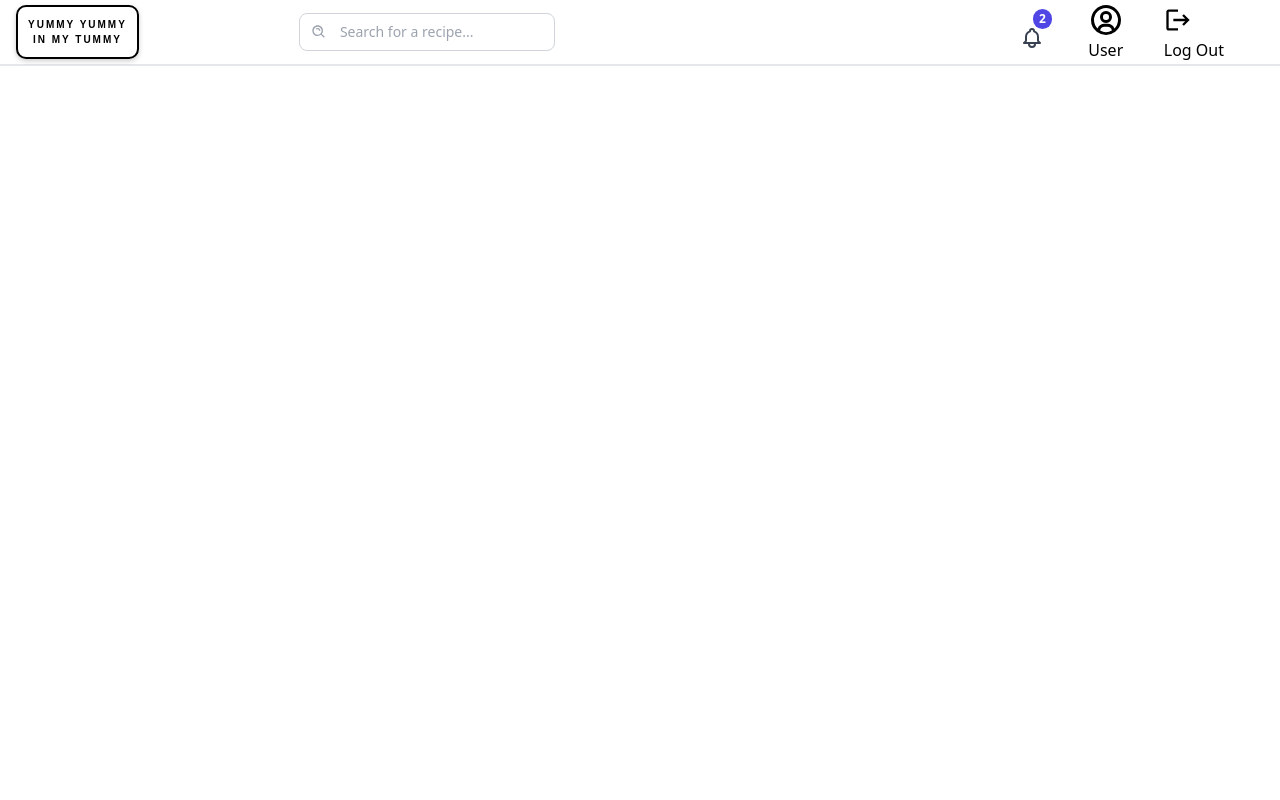
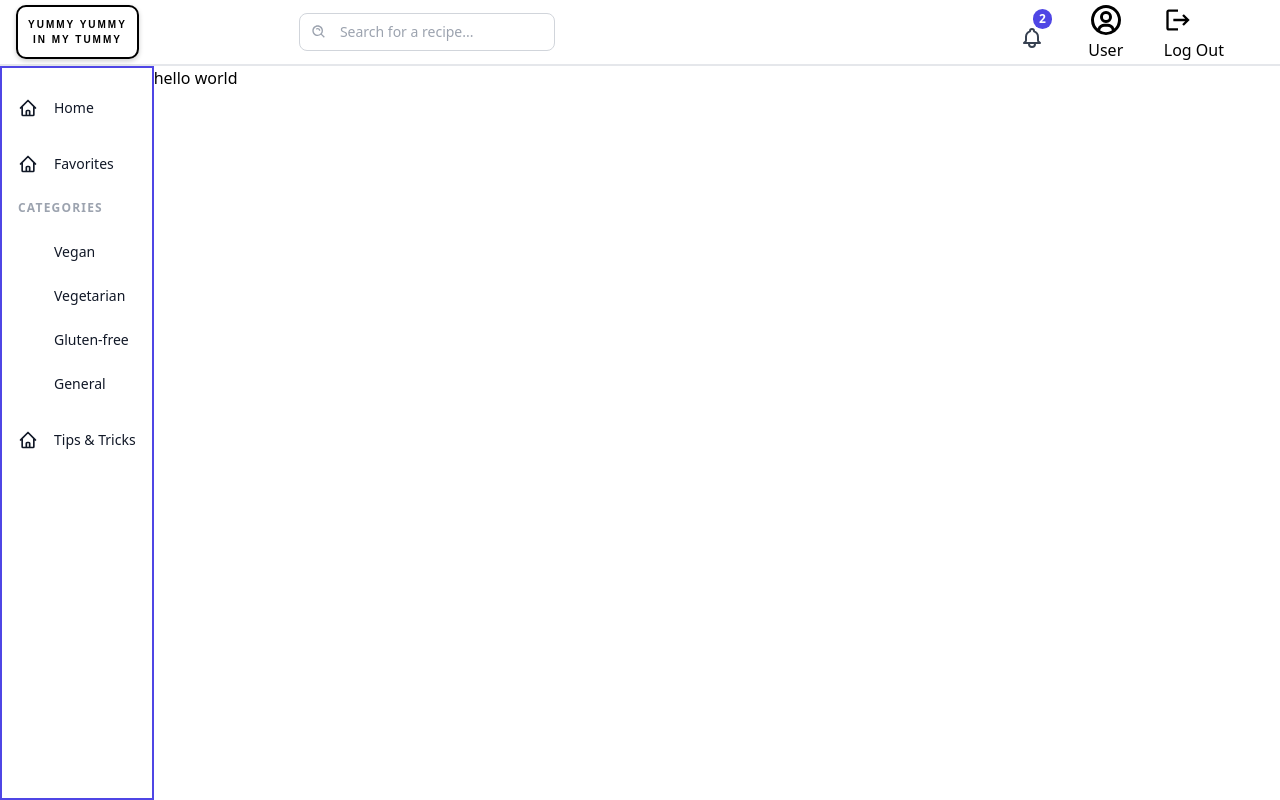
Before and after one commit to sharleenawinja/recipe-sharing-app, a React (Vite) app: page / in a window 1280 px wide. Built offline with nearby package versions, Linux system fonts and the light colour scheme.

Commit message:
sidebar contents

```diff
--- a/src/App.tsx
+++ b/src/App.tsx
@@ -1,7 +1,11 @@
-import Header from "./components/layout/Header.componet";
+import Test from "./components/testcomponent";
 
 const App = () => {
-  return <Header />;
+  return (
+    <>
+      <Test />
+    </>
+  );
 };
 
 export default App;
--- a/src/components/layout/SideBar.component.tsx
+++ b/src/components/layout/SideBar.component.tsx
@@ -0,0 +1,135 @@
+interface SingleCategoryProps {
+  category: string;
+}
+
+const SingleCategory: React.FC<SingleCategoryProps> = ({
+  category,
+}: SingleCategoryProps) => {
+  return (
+    <a
+      href="#"
+      className="text-sm rounded-lg text-gray-900 px-4 py-2.5 flex hover:bg-gray-200 font-medium"
+    >
+      <span className="items-center justify-center flex">
+        <svg
+          className="flex-shrink-0 w-5 h-5 mr-4"
+          xmlns="http://www.w3.org/2000/svg"
+          fill="none"
+          viewBox="0 0 24 24"
+          stroke="currentColor"
+          stroke-width="2"
+        />
+        <path
+          stroke-linecap="round"
+          stroke-linejoin="round"
+          d="M9 19v-6a2 2 0 00-2-2H5a2 2 0 00-2 2v6a2 2 0 002 2h2a2 2 0
+                                002-2zm0 0V9a2 2 0 012-2h2a2 2 0 012 2v10m-6 0a2 2 0 002 2h2a2 2 0 002-2m0 0V5a2 2 0
+                                012-2h2a2 2 0 012 2v14a2 2 0 01-2 2h-2a2 2 0 01-2-2z"
+        />
+      </span>
+
+      <span>{category}</span>
+    </a>
+  );
+};
+
+const Sidebar = () => {
+  const categories: string[] = [
+    "Vegan",
+    "Vegetarian",
+    "Gluten-free",
+    "General",
+  ];
+
+  return (
+    <div className="border-solid border-2 flex-col pt-5 flex border-indigo-600 h-full space-y-4">
+      <div>
+        <a
+          href="#"
+          className="text-sm rounded-lg text-gray-900 px-4 py-2.5 flex hover:bg-gray-200 font-medium"
+        >
+          <span>
+            <svg
+              className="flex-shrink-0 w-5 h-5 mr-4"
+              xmlns="http://www.w3.org/2000/svg"
+              fill="none"
+              viewBox="0 0 24 24"
+              stroke="currentColor"
+              stroke-width="2"
+            >
+              <path
+                stroke-linecap="round"
+                stroke-linejoin="round"
+                d="M3 12l2-2m0 0l7-7 7 7M5 10v10a1 1 0 001 1h3m10-11l2 2m-2-2v10a1
+                              1 0 01-1 1h-3m-6 0a1 1 0 001-1v-4a1 1 0 011-1h2a1 1 0 011 1v4a1 1 0 001 1m-6 0h6"
+              />
+            </svg>
+          </span>
+          <span>Home</span>
+        </a>
+      </div>
+      <div>
+        <a
+          href="#"
+          className="text-sm rounded-lg text-gray-900 px-4 py-2.5 flex hover:bg-gray-200 font-medium"
+        >
+          <span>
+            <svg
+              className="flex-shrink-0 w-5 h-5 mr-4"
+              xmlns="http://www.w3.org/2000/svg"
+              fill="none"
+              viewBox="0 0 24 24"
+              stroke="currentColor"
+              stroke-width="2"
+            >
+              <path
+                stroke-linecap="round"
+                stroke-linejoin="round"
+                d="M3 12l2-2m0 0l7-7 7 7M5 10v10a1 1 0 001 1h3m10-11l2 2m-2-2v10a1
+                              1 0 01-1 1h-3m-6 0a1 1 0 001-1v-4a1 1 0 011-1h2a1 1 0 011 1v4a1 1 0 001 1m-6 0h6"
+              />
+            </svg>
+          </span>
+          <span>Favorites</span>
+        </a>
+      </div>
+      <div>
+        <p className="px-4 font-semibold text-xs tracking-widest text-gray-400 uppercase">
+          Categories
+        </p>
+        <div className="mt-4 space-y-1">
+          {categories.map((category) => (
+            <SingleCategory category={category} />
+          ))}
+        </div>
+      </div>
+      <div>
+        <a
+          href="#"
+          className="text-sm rounded-lg text-gray-900 px-4 py-2.5 flex hover:bg-gray-200 font-medium"
+        >
+          <span>
+            <svg
+              className="flex-shrink-0 w-5 h-5 mr-4"
+              xmlns="http://www.w3.org/2000/svg"
+              fill="none"
+              viewBox="0 0 24 24"
+              stroke="currentColor"
+              stroke-width="2"
+            >
+              <path
+                stroke-linecap="round"
+                stroke-linejoin="round"
+                d="M3 12l2-2m0 0l7-7 7 7M5 10v10a1 1 0 001 1h3m10-11l2 2m-2-2v10a1
+                              1 0 01-1 1h-3m-6 0a1 1 0 001-1v-4a1 1 0 011-1h2a1 1 0 011 1v4a1 1 0 001 1m-6 0h6"
+              />
+            </svg>
+          </span>
+          <span>Tips & Tricks</span>
+        </a>
+      </div>
+    </div>
+  );
+};
+
+export default Sidebar;
--- /dev/null
+++ b/src/components/testcomponent.tsx
@@ -0,0 +1,20 @@
+import Header from "./layout/Header.componet";
+import Sidebar from "./layout/SideBar.component";
+
+const Test = () => {
+  return (
+    <>
+      <div className="h-screen flex flex-col">
+        <div>
+          <Header />
+        </div>
+        <div className="flex flex-grow">
+          <Sidebar />
+          <h1 className="bg-blue">hello world</h1>
+        </div>
+      </div>
+    </>
+  );
+};
+
+export default Test;
```
